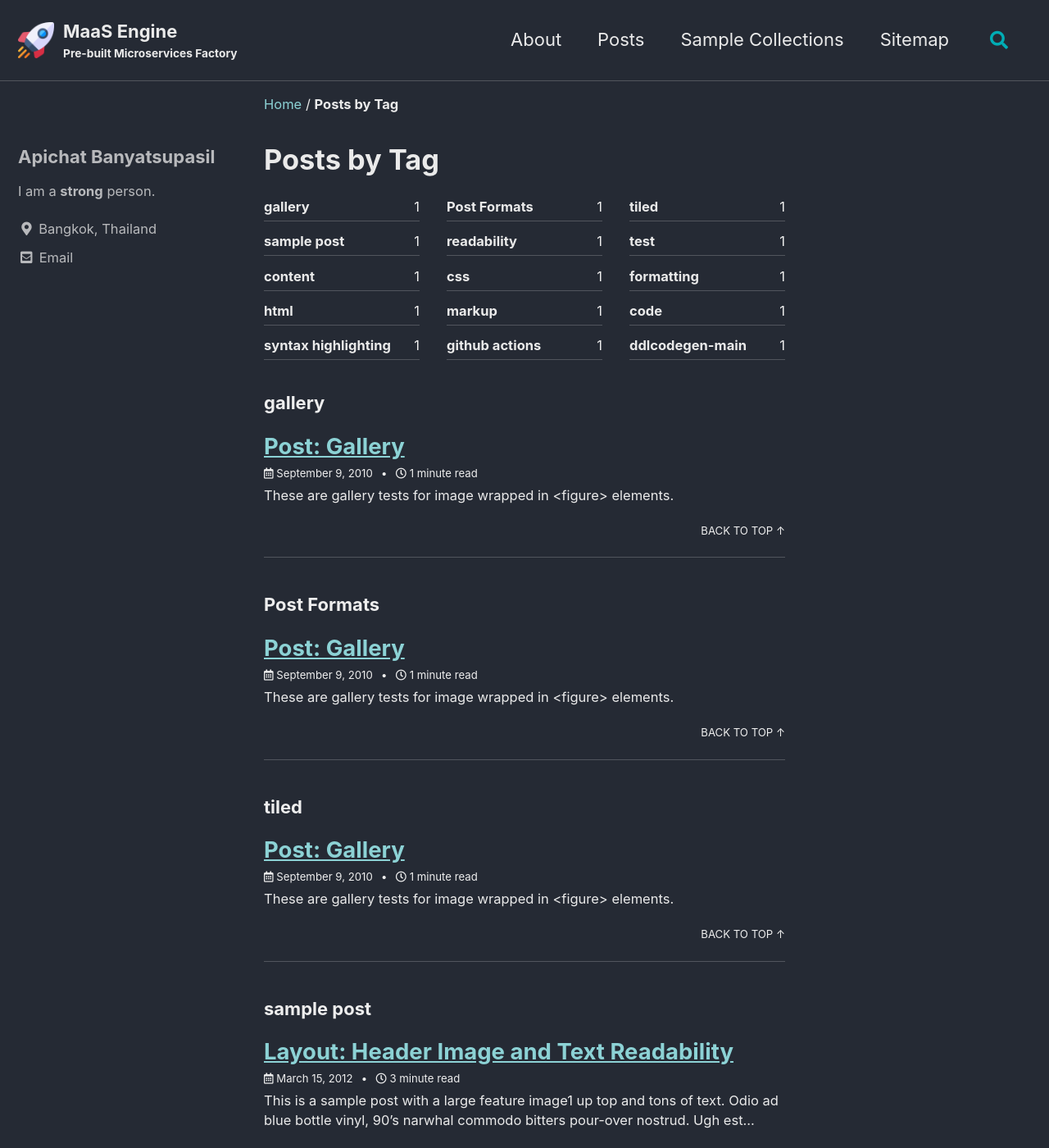
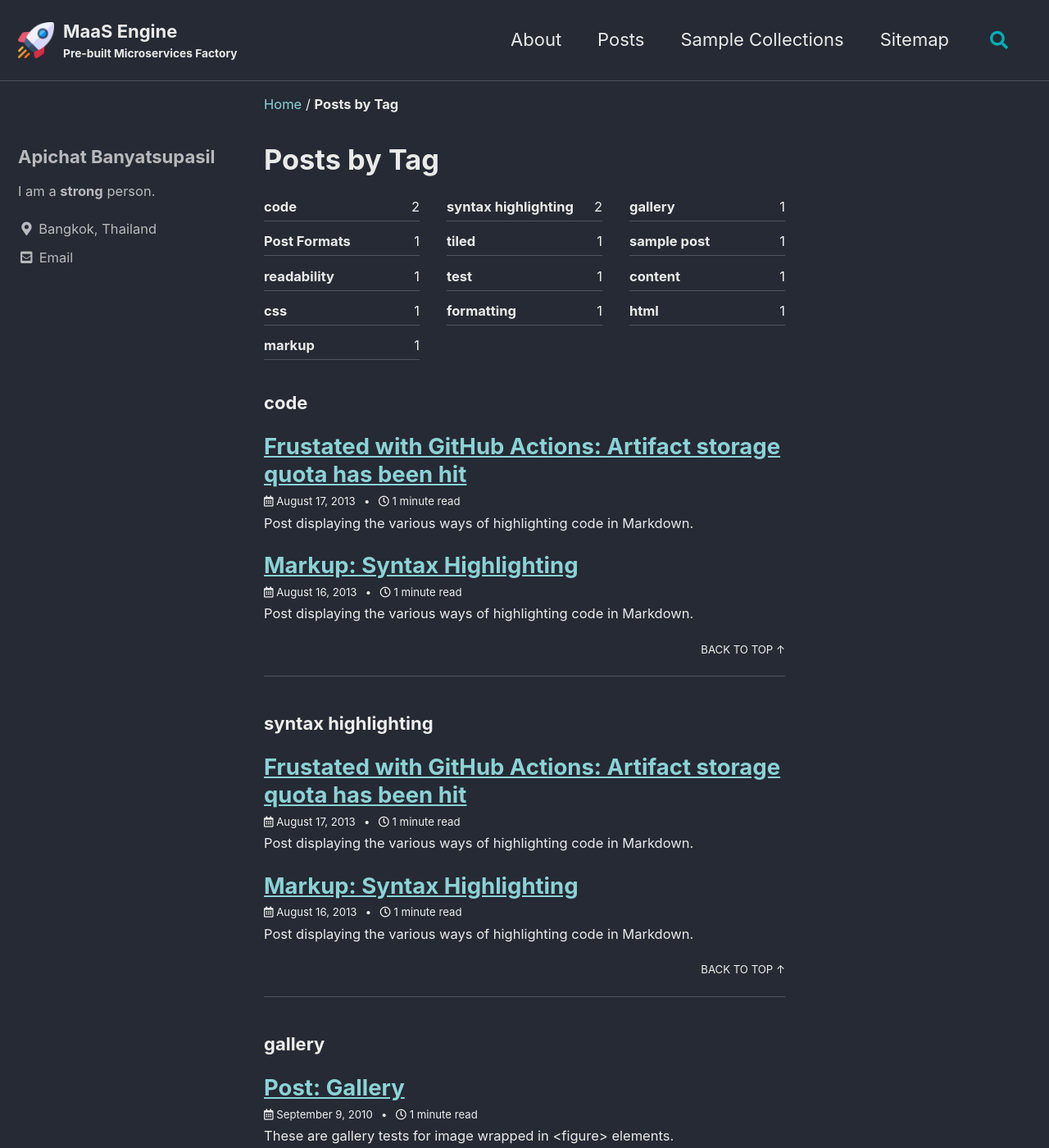
Before and after one commit to lessendev/www.maasengine.com, a Jekyll site: the page built from _pages/tag-archive.md, in a window 1280 px wide and 1400 px high. Shown: the whole window at 82% size. Built offline with Jekyll 4.4.1, drawn with Linux system fonts in a browser that asks for light colours; cached includes are drawn as plain includes; some of the changed text lies outside the part shown.

```diff
--- a/_posts/2013-08-17-artifacts-storage-quota-hit.md
+++ b/_posts/2013-08-17-artifacts-storage-quota-hit.md
@@ -2,11 +2,11 @@
 title: "Frustated with GitHub Actions: Artifact storage quota has been hit"
 excerpt: "Post displaying the various ways of highlighting code in Markdown."
 last_modified_at: 2018-01-03T09:45:06-05:00
-categories:
-  - diary
+header:
+  teaser: "assets/images/markup-syntax-highlighting-teaser.jpg"
 tags:
-  - github actions
-  - ddlcodegen-main
+  - code
+  - syntax highlighting
 toc: true
 ---
 
```
